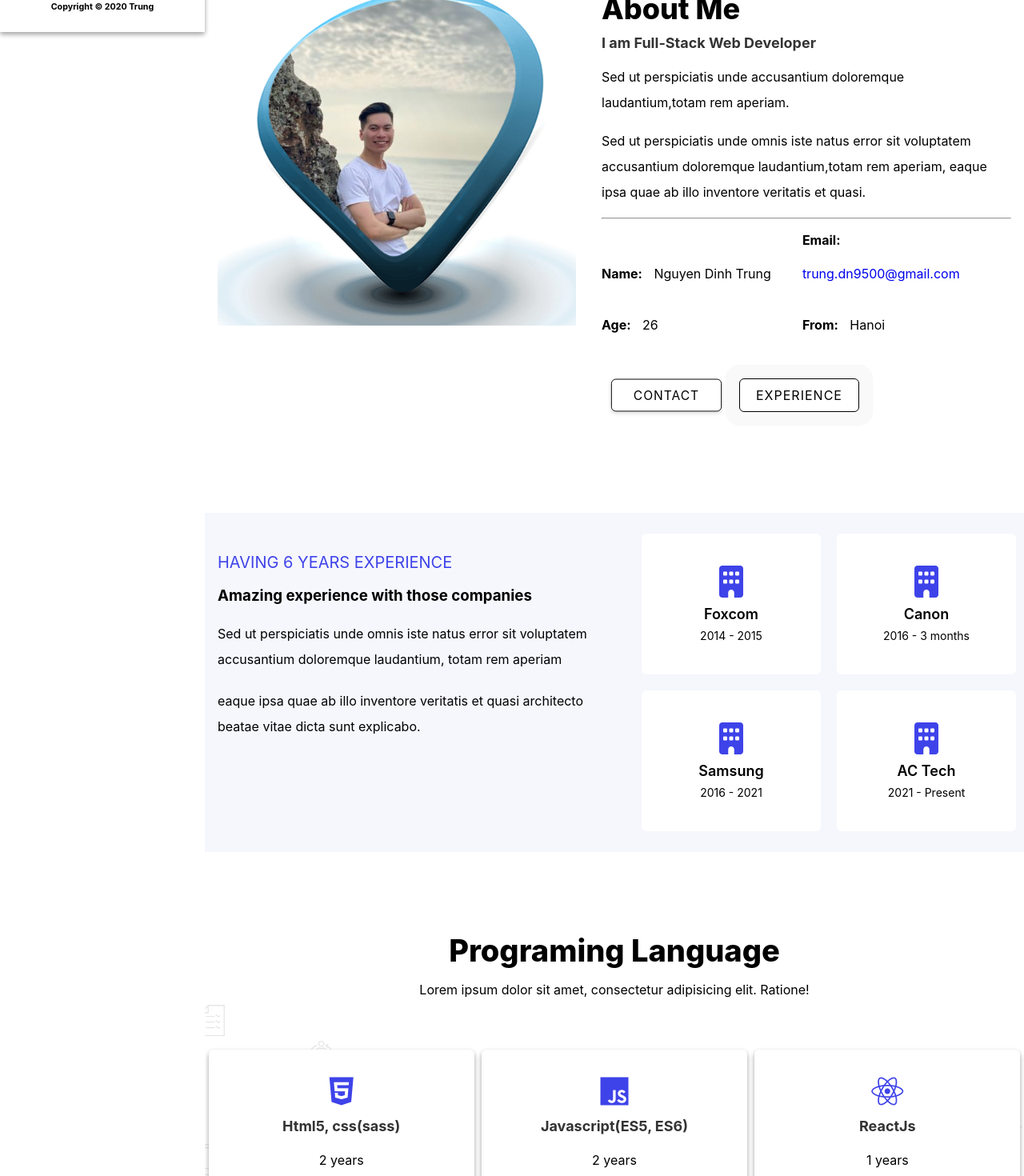
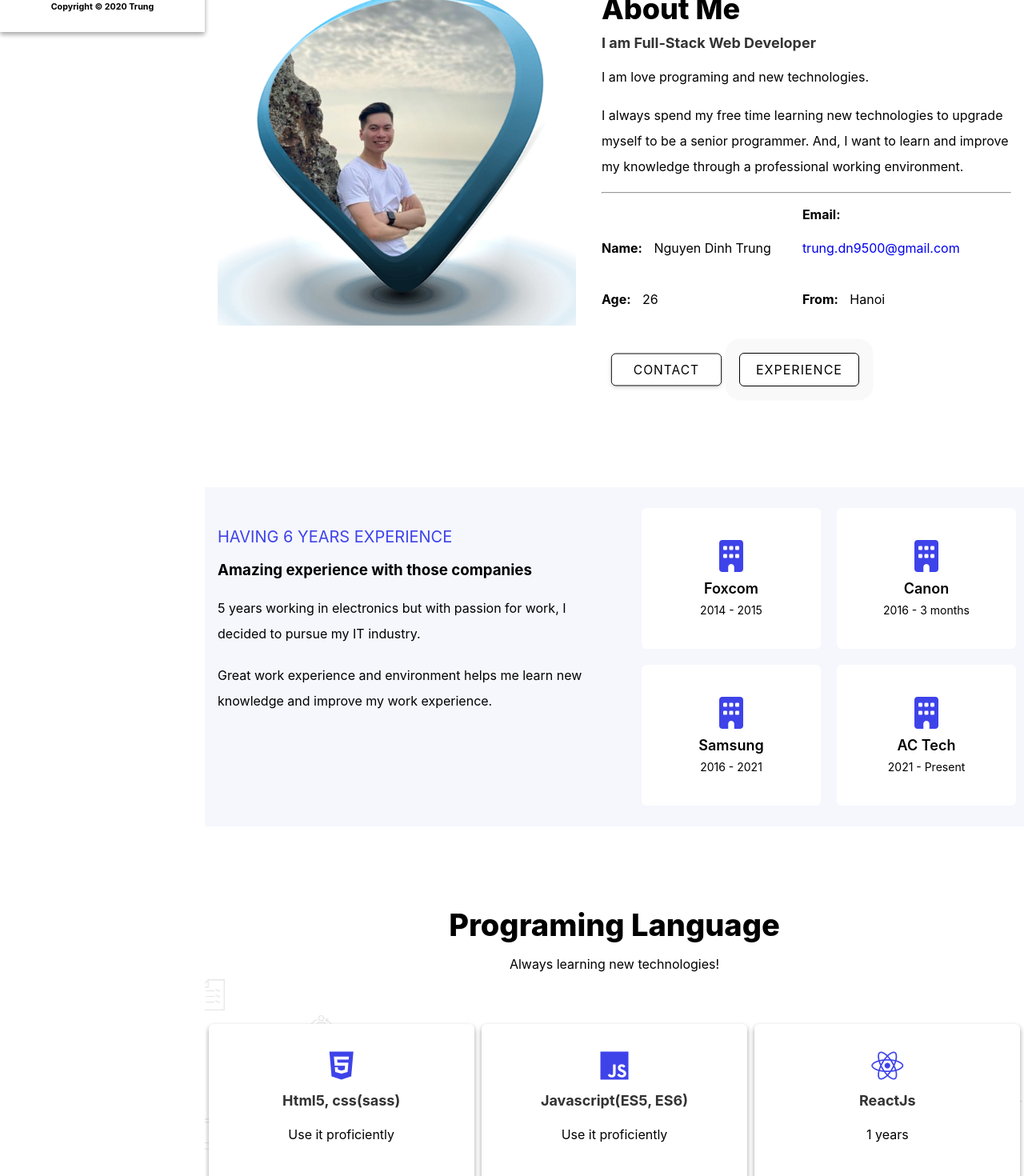
Before and after one commit to trungnd11/mylandingpage, a React (Create React App) app: page / in a window 1280 px wide. Shown: the part 760-2230 px from the top of the page at 80% size. Built offline with nearby package versions, Linux system fonts and the light colour scheme.

Commit message:
Fix infomation

```diff
--- a/src/components/container/Container.tsx
+++ b/src/components/container/Container.tsx
@@ -327,7 +327,7 @@ export default function Container() {
           className={`change-theme ${theme === "dark" && "change-backgroud"}`}
           onClick={changeTheme}
         >
-          {theme === "dark" ? (
+          {theme === "light" ? (
             <i className="fa-solid fa-moon"></i>
           ) : (
             <i className="fa-solid fa-sun"></i>
--- a/src/page/about/About.tsx
+++ b/src/page/about/About.tsx
@@ -27,14 +27,11 @@ function About(prop: any, ref: any) {
             I am Full-Stack Web Developer
           </h6>
         </div>
+        <p>I am love programing and new technologies.</p>
         <p>
-          Sed ut perspiciatis unde accusantium doloremque laudantium,totam rem
-          aperiam.
-        </p>
-        <p>
-          Sed ut perspiciatis unde omnis iste natus error sit voluptatem
-          accusantium doloremque laudantium,totam rem aperiam, eaque ipsa quae
-          ab illo inventore veritatis et quasi.
+          I always spend my free time learning new technologies to upgrade
+          myself to be a senior programmer. And, I want to learn and improve my
+          knowledge through a professional working environment.
         </p>
         <hr />
         <ul className="about-info">
@@ -67,9 +64,7 @@ function About(prop: any, ref: any) {
             <span>Contact</span>
           </a>
           <a
-            className={`btn btn-pulse ${
-              theme === "dark" && "btn-dark"
-            }`}
+            className={`btn btn-pulse ${theme === "dark" && "btn-dark"}`}
             href="#experience"
           >
             <span>Experience</span>
--- a/src/page/experience/Experience.tsx
+++ b/src/page/experience/Experience.tsx
@@ -28,29 +28,45 @@ function Experience(prop: any, ref: any) {
             Amazing <span>experience</span> with those companies
           </h3>
           <p>
-            Sed ut perspiciatis unde omnis iste natus error sit voluptatem
-            accusantium doloremque laudantium, totam rem aperiam
+            5 years working in electronics but with passion for work, I decided
+            to pursue my IT industry.
           </p>
           <p>
-            eaque ipsa quae ab illo inventore veritatis et quasi architecto
-            beatae vitae dicta sunt explicabo.
+            Great work experience and environment helps me learn new knowledge
+            and improve my work experience.
           </p>
         </div>
         <div className="exp-container">
           <div className={`exp-block ${theme === "dark" && "exp-block-dark"}`}>
-            <i className={`fa-solid fa-building ${theme === "dark" && "icon-dark"}`}></i>
+            <i
+              className={`fa-solid fa-building ${
+                theme === "dark" && "icon-dark"
+              }`}
+            ></i>
             <h4>Foxcom</h4> <h6>2014 - 2015</h6>
           </div>
           <div className={`exp-block ${theme === "dark" && "exp-block-dark"}`}>
-            <i className={`fa-solid fa-building ${theme === "dark" && "icon-dark"}`}></i>
+            <i
+              className={`fa-solid fa-building ${
+                theme === "dark" && "icon-dark"
+              }`}
+            ></i>
             <h4>Canon</h4> <h6>2016 - 3 months</h6>
           </div>
           <div className={`exp-block ${theme === "dark" && "exp-block-dark"}`}>
-            <i className={`fa-solid fa-building ${theme === "dark" && "icon-dark"}`}></i>
+            <i
+              className={`fa-solid fa-building ${
+                theme === "dark" && "icon-dark"
+              }`}
+            ></i>
             <h4>Samsung</h4> <h6>2016 - 2021</h6>
           </div>
           <div className={`exp-block ${theme === "dark" && "exp-block-dark"}`}>
-            <i className={`fa-solid fa-building ${theme === "dark" && "icon-dark"}`}></i>
+            <i
+              className={`fa-solid fa-building ${
+                theme === "dark" && "icon-dark"
+              }`}
+            ></i>
             <h4>AC Tech</h4> <h6>2021 - Present</h6>
           </div>
         </div>
--- a/src/page/portfolio/Portfolio.jsx
+++ b/src/page/portfolio/Portfolio.jsx
@@ -121,7 +121,7 @@ function Portfolio(prop, ref) {
         <div className="portfolio-heading">
           <h2 className="portfolio-title">My Project</h2>
           <p className="portfolio-description">
-            Lorem ipsum dolor sit amet, consectetur adipisicing elit. Ratione!
+            Always do as much as you can!
           </p>
         </div>
         <div className="list-portfolio">
--- a/src/page/services/Services.tsx
+++ b/src/page/services/Services.tsx
@@ -3,12 +3,12 @@ import { ThemeContext } from "../../components/ContextTheme/ContextTheme";
 const serviceArr = [
   {
     name: "Html5, css(sass)",
-    description: "2 years",
+    description: "Use it proficiently",
     icon: "fa-brands fa-html5",
   },
   {
     name: "Javascript(ES5, ES6)",
-    description: "2 years",
+    description: "Use it proficiently",
     icon: "fa-brands fa-js",
   },
   {
@@ -23,12 +23,12 @@ const serviceArr = [
   },
   {
     name: "Jquery",
-    description: "2 years",
+    description: "Use it proficiently",
     icon: "fa-brands fa-js-square",
   },
   {
     name: "Bootstrap 4 ,5",
-    description: "2 years",
+    description: "Use it proficiently",
     icon: "fa-brands fa-bootstrap",
   },
 ];
@@ -50,7 +50,7 @@ function Services(prop:any, ref:any) {
         <div className="services-heading">
           <h2 className="services-title">Programing Language</h2>
           <p className="services-description">
-            Lorem ipsum dolor sit amet, consectetur adipisicing elit. Ratione!
+            Always learning new technologies!
           </p>
         </div>
         <div className="services-content">
```
